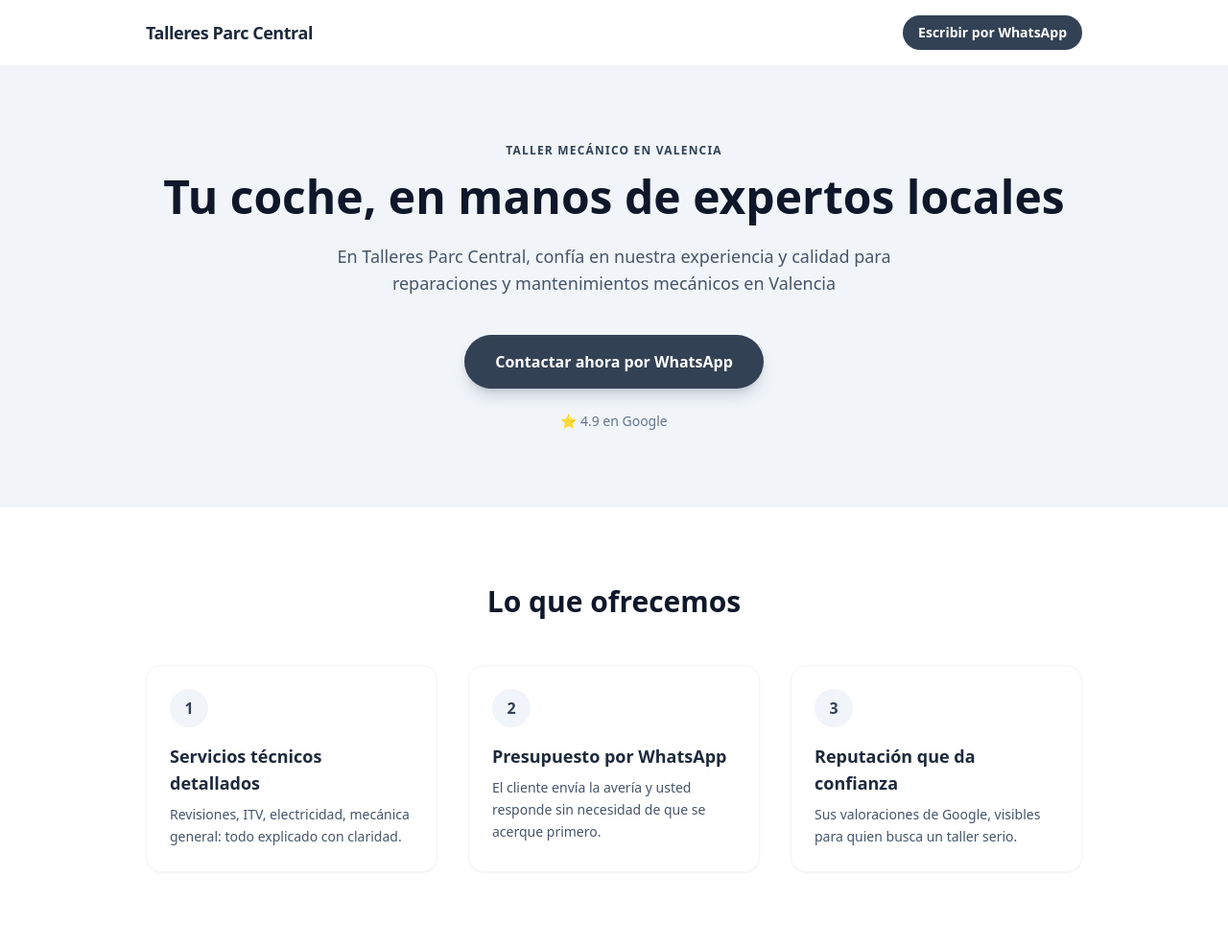
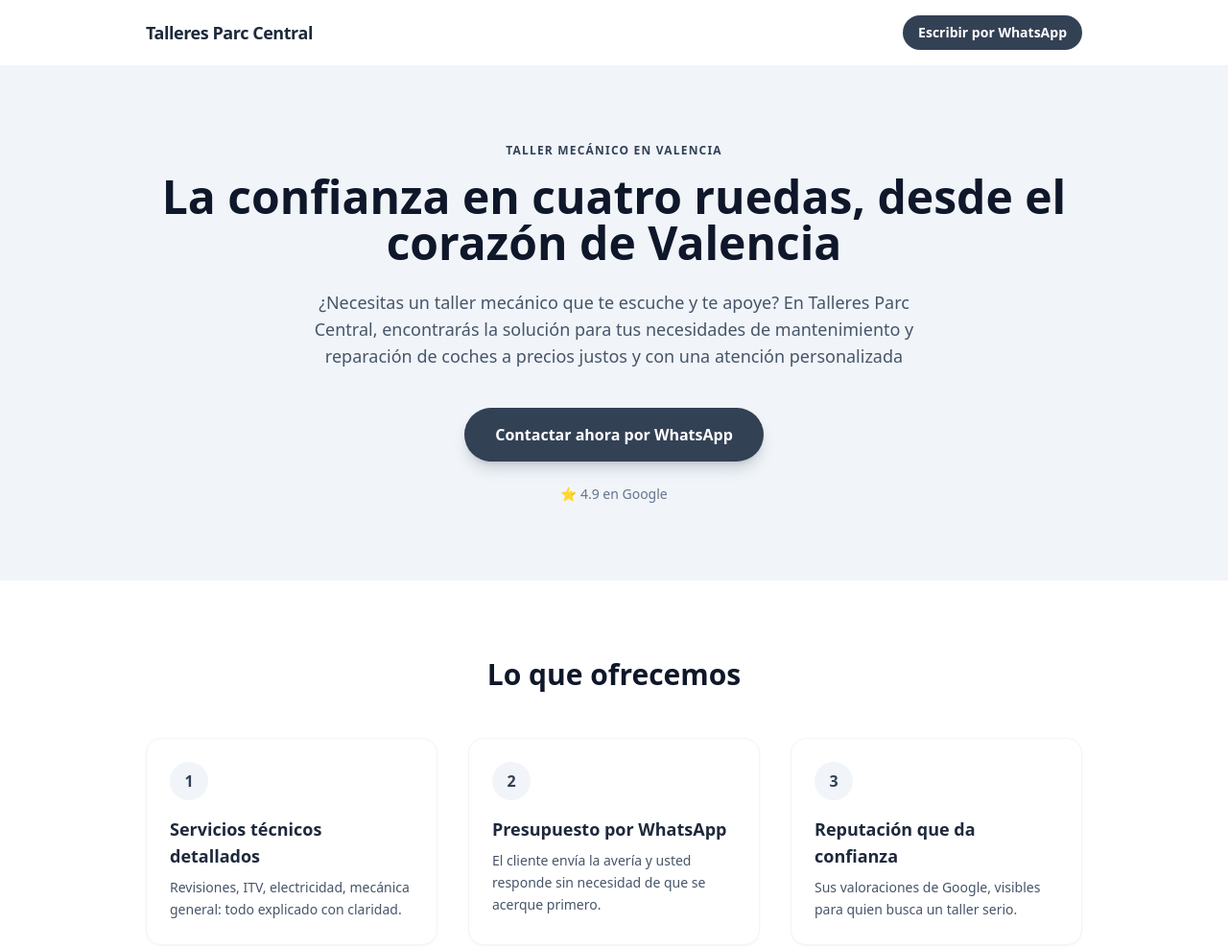
Before and after one commit to gustavo-pereira114/talleres-parc-central, a plain HTML site: page index.html in a window 1280 px wide. Shown: the top 988 px of the page at 96% size. Drawn offline with nearby package versions, Linux system fonts and the light colour scheme.

Commit message:
Actualiza index.html

```diff
--- a/index.html
+++ b/index.html
@@ -4,7 +4,7 @@
   <meta charset="UTF-8" />
   <meta name="viewport" content="width=device-width, initial-scale=1.0" />
   <title>Talleres Parc Central | Taller mecánico en Valencia</title>
-  <meta name="description" content="En Talleres Parc Central, confía en nuestra experiencia y calidad para reparaciones y mantenimientos mecánicos en Valencia" />
+  <meta name="description" content="¿Necesitas un taller mecánico que te escuche y te apoye? En Talleres Parc Central, encontrarás la solución para tus necesidades de mantenimiento y reparación de coches a precios justos y con una atención personalizada" />
   <script src="https://cdn.tailwindcss.com"></script>
 </head>
 <body class="bg-white text-slate-800 antialiased">
@@ -25,10 +25,10 @@
     <div class="max-w-5xl mx-auto px-6 py-20 text-center">
       <p class="uppercase tracking-widest text-xs font-semibold text-slate-700 mb-4">Taller mecánico en Valencia</p>
       <h1 class="text-3xl sm:text-5xl font-extrabold leading-tight text-slate-900 mb-6">
-        Tu coche, en manos de expertos locales
+        La confianza en cuatro ruedas, desde el corazón de Valencia
       </h1>
       <p class="text-base sm:text-lg text-slate-600 max-w-2xl mx-auto mb-10">
-        En Talleres Parc Central, confía en nuestra experiencia y calidad para reparaciones y mantenimientos mecánicos en Valencia
+        ¿Necesitas un taller mecánico que te escuche y te apoye? En Talleres Parc Central, encontrarás la solución para tus necesidades de mantenimiento y reparación de coches a precios justos y con una atención personalizada
       </p>
       <a href="https://wa.me/34645791090?text=Hola%2C%20necesito%20un%20presupuesto%20para%20mi%20coche." target="_blank" rel="noopener"
          class="inline-flex items-center gap-2 bg-slate-700 hover:bg-slate-800 text-white font-semibold px-8 py-4 rounded-full text-base shadow-lg shadow-slate-700/20 transition">
```
